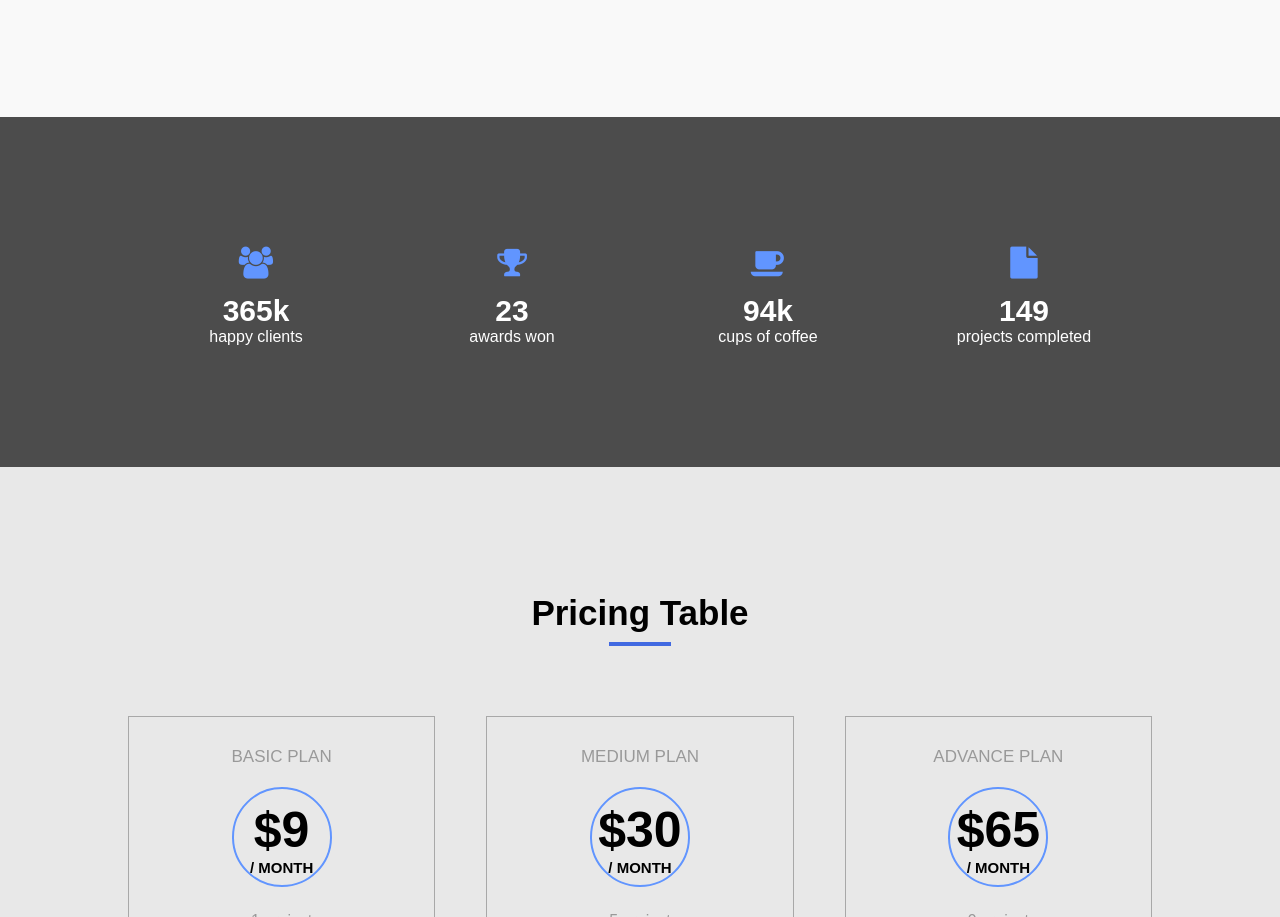
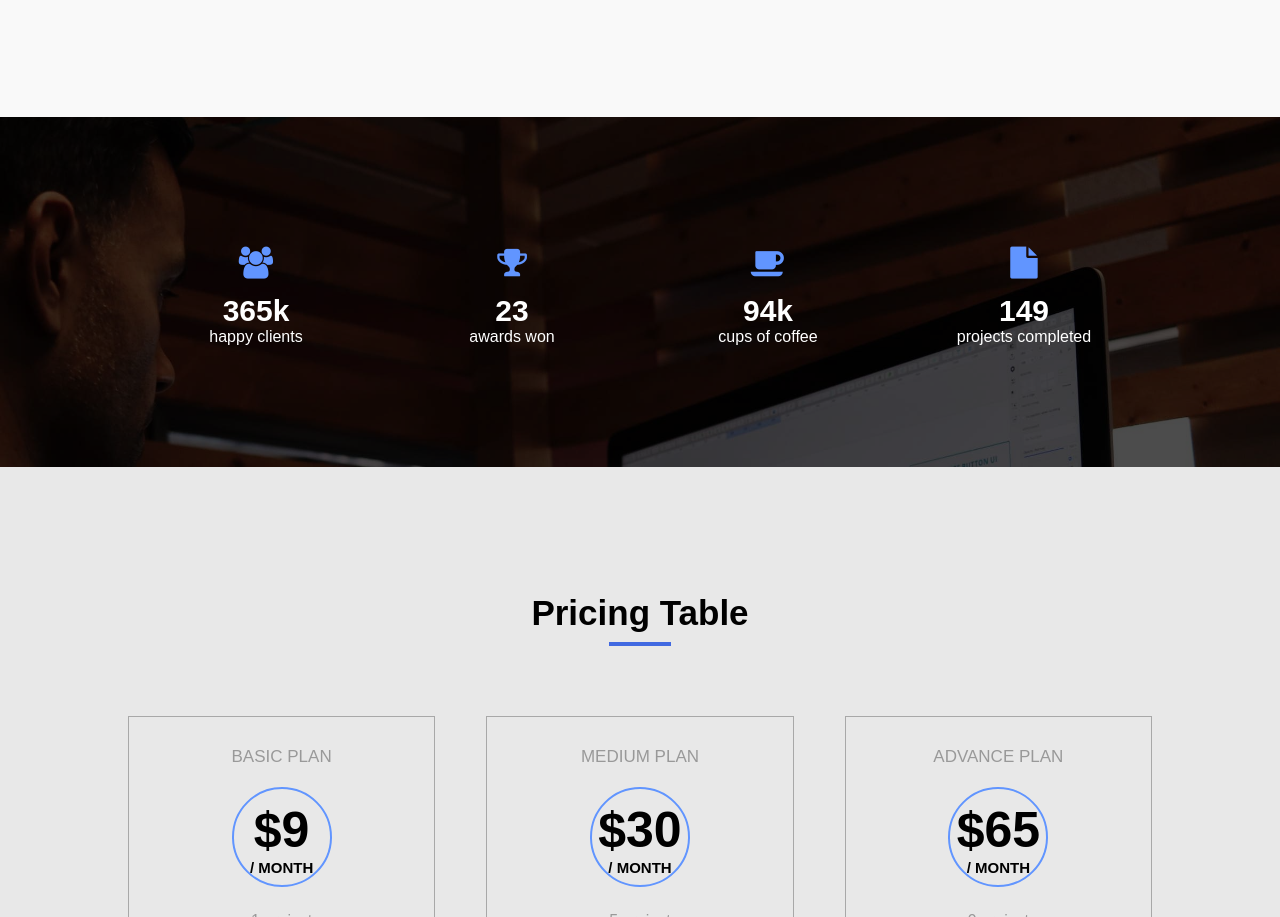
Before and after one commit to lokaditchi/technoleaderslink, a plain HTML site: page index.html in a window 1280 px wide. Shown: the part 3734-4651 px from the top of the page. Drawn offline with Linux system fonts and the light colour scheme.

Commit message:
Update main.css

```diff
--- a/css/main.css
+++ b/css/main.css
@@ -1,6 +1,6 @@
 .numbers {
   position: relative;
-  background-image: url(../images/eee.jpeg);
+  background-image: url(../images/overlay.jpeg);
   height: 350px;
   background-size: cover;
   background-attachment: fixed;
```
